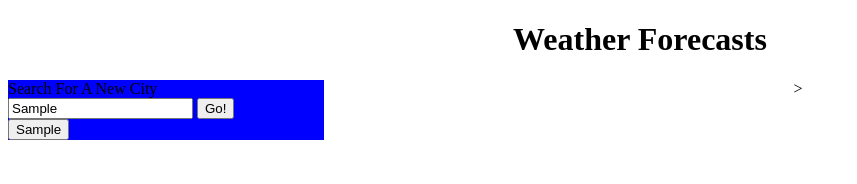
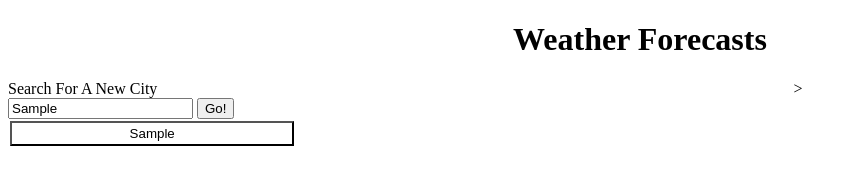
Before and after one commit to dfabert/WXDashboard, a plain HTML site: page index.html in a window 1280 px wide. Both pictures are taken after typing "Sample" into the empty fields and a click on the input "Go!". Shown: the whole page, without its empty margins (0-857 px from the left). Drawn offline with nearby package versions, Linux system fonts and the light colour scheme; no server answers.

Commit message:
added styling to button area

```diff
--- a/assets/style.css
+++ b/assets/style.css
@@ -1,7 +1,6 @@
 #cities {
     float: left;
     width: 25%;
-    background-color: blue;
 }
 
 #wxinfo {
@@ -25,8 +24,11 @@
     margin: 1%;
 }
 
-img{
-
+button{
+    width: 90%;
+    padding: 3px;
+    background-color: white;
+    margin: 2px;
 }
 
 #temp {
```
Also changed, not shown: 1 other file.
